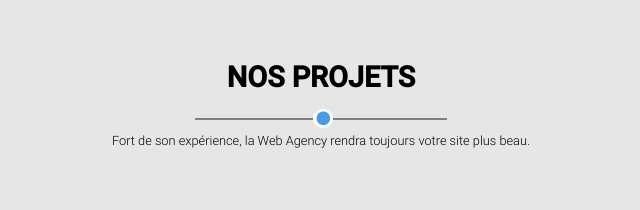
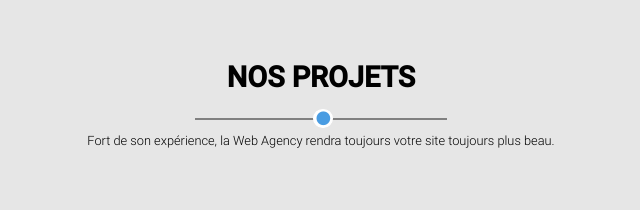
Before and after one commit to CybersecSpirit/WebAgency, a plain HTML site: page index.html in a window 1280 px wide. Shown: the part 1160-1370 px from the top of the page, 319-959 px from the left. Drawn offline with Linux system fonts and the light colour scheme; files whose address does not match are found by name.

Commit message:
update text

```diff
--- a/index.html
+++ b/index.html
@@ -60,7 +60,7 @@
     <header>
     <h2>Nos Projets</h2>
       <div class='bar'></div>
-    <p>Fort de son expérience, la Web Agency rendra toujours votre site plus beau.</p>
+    <p>Fort de son expérience, la Web Agency rendra toujours votre site toujours plus beau.</p>
   </header>
     <div id="projet">
       <div class='menu_projet menu_projet1'><a href='#image'><p>Intégralité</p></a></div>
```
